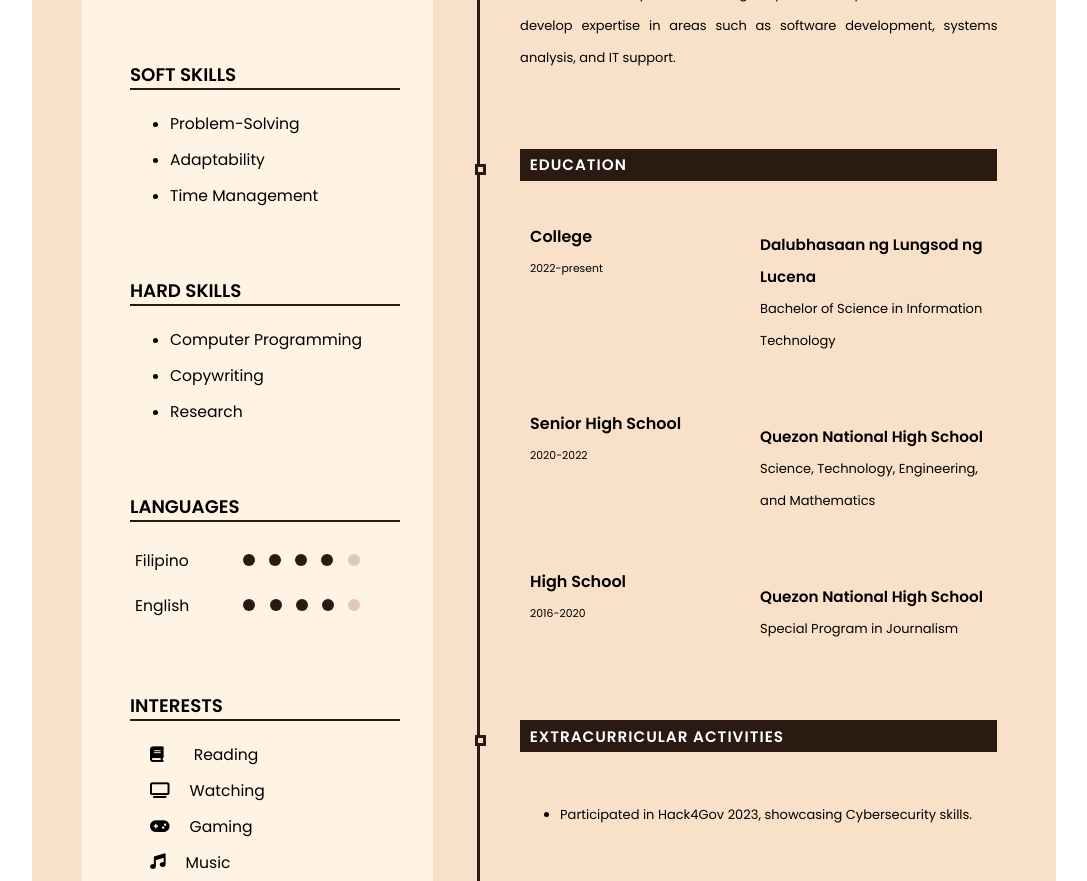
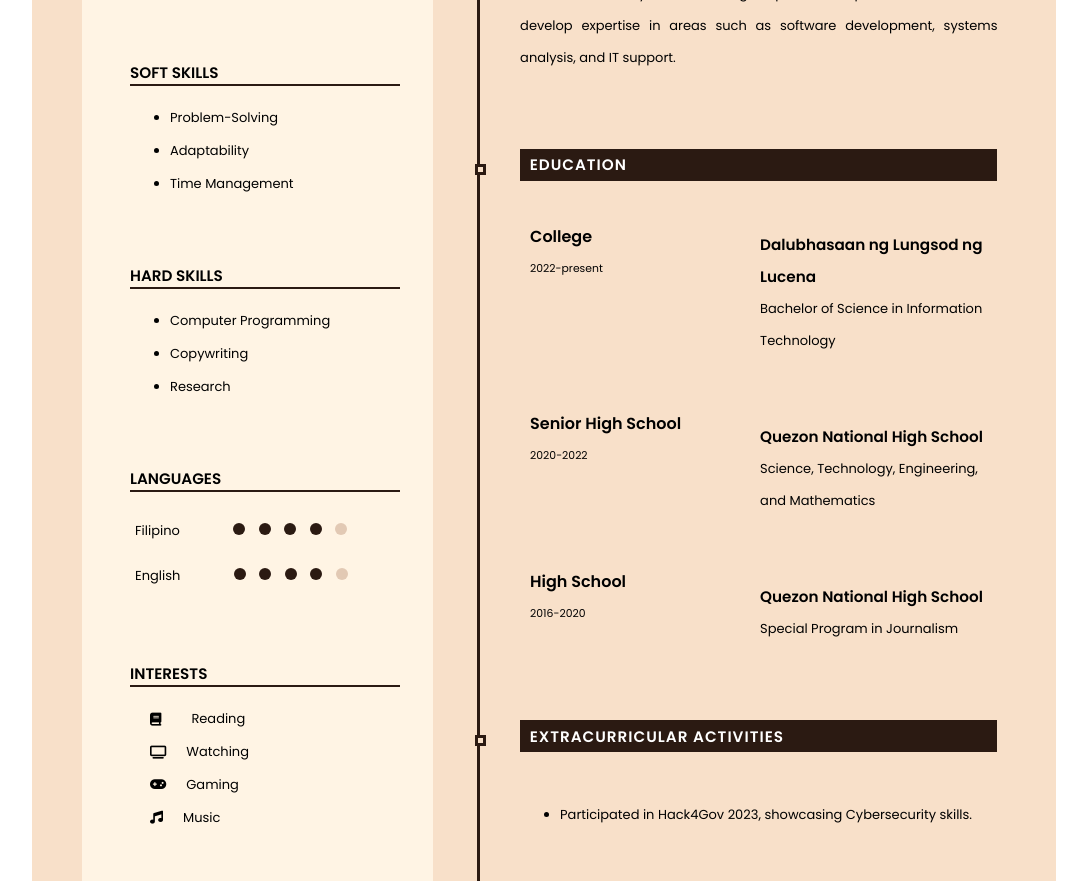
Before and after one commit to angeladanelle13/online-resume, a plain HTML site: page index.html in a window 1280 px wide. Shown: the part 691-1572 px from the top of the page, without its empty margins (96-1183 px from the left). Drawn offline with Linux system fonts and the light colour scheme.

Commit message:
Update style.css

```diff
--- a/style.css
+++ b/style.css
@@ -73,7 +73,6 @@ body {
 .sskills-section {
     padding-left: 3rem;
     padding-bottom: 4rem;
-    font-size: larger;
 }
 
 .sskills-section ul {
@@ -91,7 +90,6 @@ body {
 .hskills-section {
     padding-left: 3rem;
     padding-bottom: 4rem;
-    font-size: larger;
 }
 
 .hskills-section ul {
@@ -109,7 +107,6 @@ body {
 .language-section {
     padding-left: 3rem;
     padding-bottom: 4rem;
-    font-size: larger;
 }
 
 .language-section ul {
@@ -126,7 +123,6 @@ body {
 .interests-sect {
     padding-left: 3rem;
     padding-bottom: 8rem;
-    font-size: larger;
 }
 
 .interests-sect ul {
```
